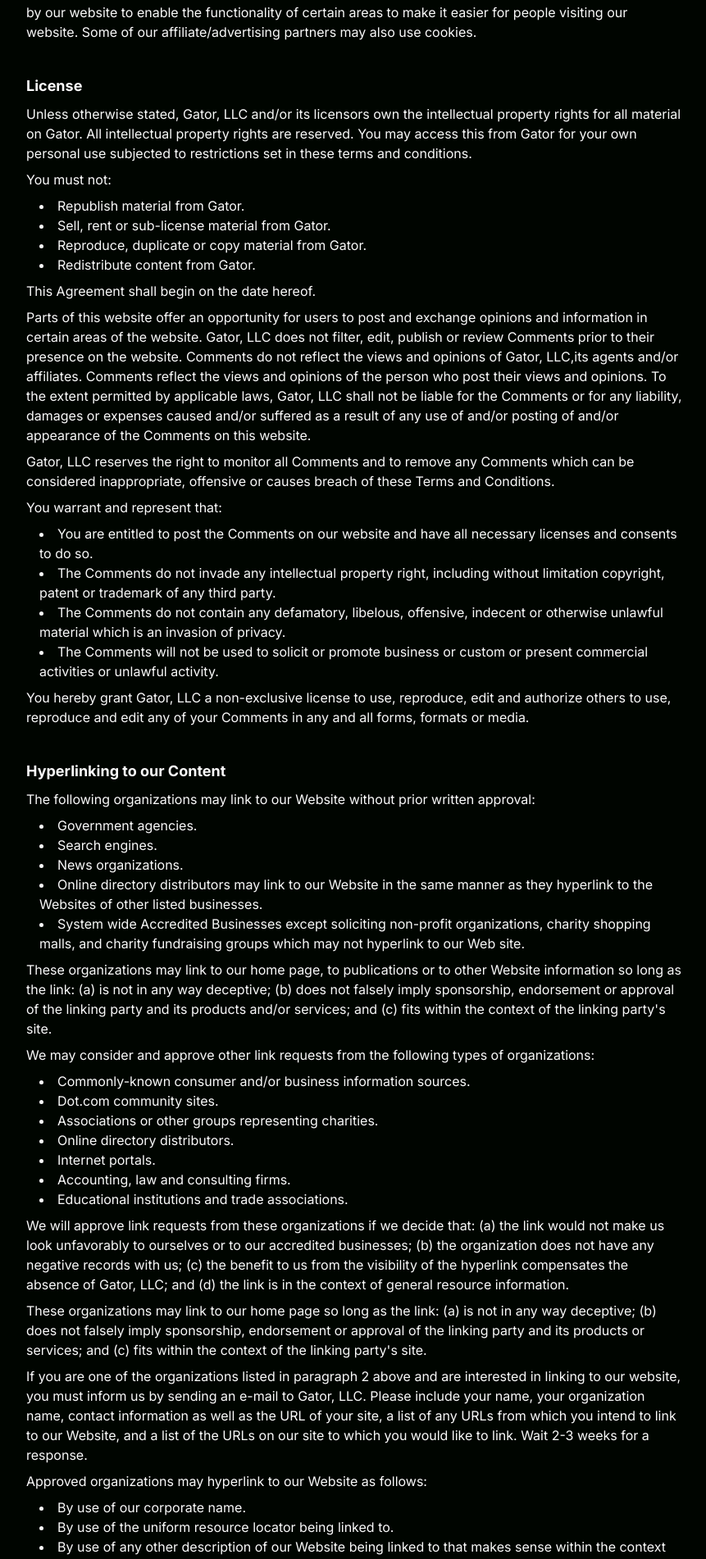
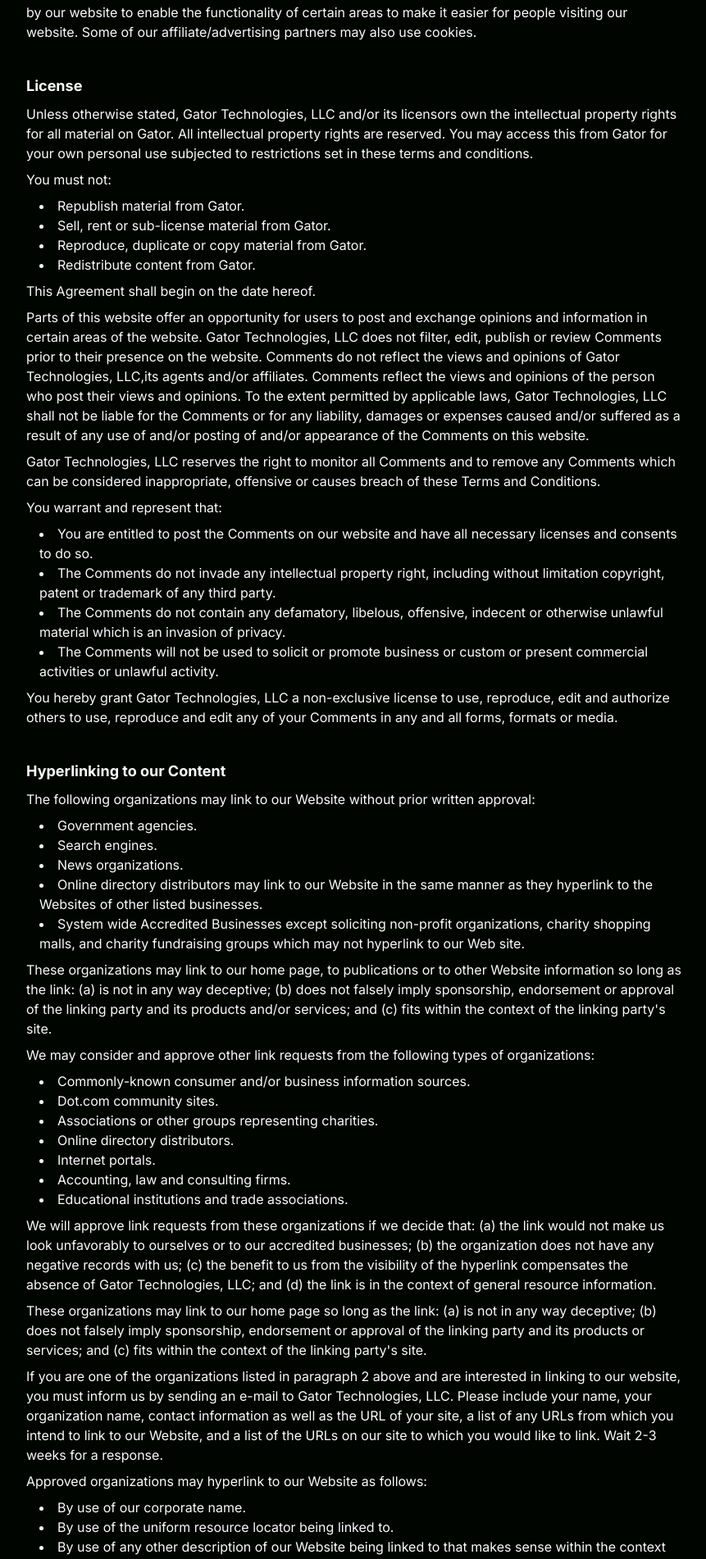
Before and after one commit to gator/gator, a Next.js app: page /terms in a window 1280 px wide. Shown: the part 881-2783 px from the top of the page at 82% size, without its empty margins (208-1069 px from the left). Built offline with nearby package versions, Linux system fonts and the light colour scheme.

Commit message:
fix build errors

```diff
--- a/app/company/page.tsx
+++ b/app/company/page.tsx
@@ -27,11 +27,11 @@
       <section className='my-10 lg:my-14'>
         <h2 className='text-xl mb-3 text-[#9CC2A0]'>Mission</h2>
         <p>
-          Gator's mission is to reduce burnout for healthcare providers by
+          Gator&apos;s mission is to reduce burnout for healthcare providers by
           providing software solutions that work alongside them. Having elegant,
           yet powerful solutions allow healthcare providers to spend more time
           focused on the patient rather than worrying about extraneous tasks
-          unrelated directly to the patient's concerns.
+          unrelated directly to the patient&apos;s concerns.
         </p>
       </section>
 
--- a/app/login/[[...rest]]/LoginForm.tsx
+++ b/app/login/[[...rest]]/LoginForm.tsx
@@ -1,6 +1,8 @@
 'use client'
 
+// @ts-ignore
 import * as Clerk from '@clerk/elements/common'
+// @ts-ignore
 import * as SignIn from '@clerk/elements/sign-in'
 import { useSearchParams } from 'next/navigation'
 
--- a/app/terms/page.tsx
+++ b/app/terms/page.tsx
@@ -18,7 +18,7 @@
 
       <p className='my-2'>
         These terms and conditions outline the rules and regulations for the use
-        of Gator, LLC's Website, located at https://gator.sh.
+        of Gator Technologies, LLC&apos;s Website, located at https://gator.sh.
       </p>
 
       <p className='my-2'>
@@ -29,29 +29,32 @@
 
       <p className='my-2'>
         The following terminology applies to these Terms and Conditions, Privacy
-        Statement and Disclaimer Notice and all Agreements: "Client", "You" and
-        "Your" refers to you, the person log on this website and compliant to
-        the Company's terms and conditions. "The Company", "Ourselves", "We",
-        "Our" and "Us", refers to our Company. "Party", "Parties", or "Us",
-        refers to both the Client and ourselves. All terms refer to the offer,
-        acceptance and consideration of payment necessary to undertake the
-        process of our assistance to the Client in the most appropriate manner
-        for the express purpose of meeting the Client's needs in respect of
-        provision of the Company's stated services, in accordance with and
-        subject to, prevailing law of us. Any use of the above terminology or
-        other words in the singular, plural, capitalization and/or he/she or
-        they, are taken as interchangeable and therefore as referring to same.
+        Statement and Disclaimer Notice and all Agreements: &quot;Client&quot;,
+        &quot;You&quot; and &quot;Your&quot; refers to you, the person log on
+        this website and compliant to the Company&apos;s terms and conditions.
+        &quot;The Company&quot;, &quot;Ourselves&quot;, &quot;We&quot;,
+        &quot;Our&quot; and &quot;Us&quot;, refers to our Company.
+        &quot;Party&quot;, &quot;Parties&quot;, or &quot;Us&quot;, refers to
+        both the Client and ourselves. All terms refer to the offer, acceptance
+        and consideration of payment necessary to undertake the process of our
+        assistance to the Client in the most appropriate manner for the express
+        purpose of meeting the Client&apos;s needs in respect of provision of
+        the Company&apos;s stated services, in accordance with and subject to,
+        prevailing law of us. Any use of the above terminology or other words in
+        the singular, plural, capitalization and/or he/she or they, are taken as
+        interchangeable and therefore as referring to same.
       </p>
 
       <h3 className='mt-10 text-lg font-bold'>Cookies</h3>
 
       <p className='my-2'>
         We employ the use of cookies. By accessing Gator, you agreed to use
-        cookies in agreement with the Gator, LLC's Privacy Policy.{' '}
+        cookies in agreement with the Gator Technologies, LLC&apos;s Privacy
+        Policy.
       </p>
 
       <p className='my-2'>
-        Most interactive websites use cookies to let us retrieve the user's
+        Most interactive websites use cookies to let us retrieve the user&apos;s
         details for each visit. Cookies are used by our website to enable the
         functionality of certain areas to make it easier for people visiting our
         website. Some of our affiliate/advertising partners may also use
@@ -61,11 +64,11 @@
       <h3 className='mt-10 text-lg font-bold'>License</h3>
 
       <p className='my-2'>
-        Unless otherwise stated, Gator, LLC and/or its licensors own the
-        intellectual property rights for all material on Gator. All intellectual
-        property rights are reserved. You may access this from Gator for your
-        own personal use subjected to restrictions set in these terms and
-        conditions.
+        Unless otherwise stated, Gator Technologies, LLC and/or its licensors
+        own the intellectual property rights for all material on Gator. All
+        intellectual property rights are reserved. You may access this from
+        Gator for your own personal use subjected to restrictions set in these
+        terms and conditions.
       </p>
 
       <p className='my-2'>You must not:</p>
@@ -84,21 +87,22 @@
 
       <p className='my-2'>
         Parts of this website offer an opportunity for users to post and
-        exchange opinions and information in certain areas of the website.
-        Gator, LLC does not filter, edit, publish or review Comments prior to
-        their presence on the website. Comments do not reflect the views and
-        opinions of Gator, LLC,its agents and/or affiliates. Comments reflect
-        the views and opinions of the person who post their views and opinions.
-        To the extent permitted by applicable laws, Gator, LLC shall not be
-        liable for the Comments or for any liability, damages or expenses caused
-        and/or suffered as a result of any use of and/or posting of and/or
-        appearance of the Comments on this website.
+        exchange opinions and information in certain areas of the website. Gator
+        Technologies, LLC does not filter, edit, publish or review Comments
+        prior to their presence on the website. Comments do not reflect the
+        views and opinions of Gator Technologies, LLC,its agents and/or
+        affiliates. Comments reflect the views and opinions of the person who
+        post their views and opinions. To the extent permitted by applicable
+        laws, Gator Technologies, LLC shall not be liable for the Comments or
+        for any liability, damages or expenses caused and/or suffered as a
+        result of any use of and/or posting of and/or appearance of the Comments
+        on this website.
       </p>
 
       <p className='my-2'>
-        Gator, LLC reserves the right to monitor all Comments and to remove any
-        Comments which can be considered inappropriate, offensive or causes
-        breach of these Terms and Conditions.
+        Gator Technologies, LLC reserves the right to monitor all Comments and
+        to remove any Comments which can be considered inappropriate, offensive
+        or causes breach of these Terms and Conditions.
       </p>
 
       <p className='my-2'>You warrant and represent that:</p>
@@ -124,9 +128,9 @@
       </ul>
 
       <p className='my-2'>
-        You hereby grant Gator, LLC a non-exclusive license to use, reproduce,
-        edit and authorize others to use, reproduce and edit any of your
-        Comments in any and all forms, formats or media.
+        You hereby grant Gator Technologies, LLC a non-exclusive license to use,
+        reproduce, edit and authorize others to use, reproduce and edit any of
+        your Comments in any and all forms, formats or media.
       </p>
 
       <h3 className='mt-10 text-lg font-bold'>Hyperlinking to our Content</h3>
@@ -156,7 +160,7 @@
         other Website information so long as the link: (a) is not in any way
         deceptive; (b) does not falsely imply sponsorship, endorsement or
         approval of the linking party and its products and/or services; and (c)
-        fits within the context of the linking party's site.
+        fits within the context of the linking party&apos;s site.
       </p>
 
       <p className='my-2'>
@@ -185,24 +189,26 @@
         that: (a) the link would not make us look unfavorably to ourselves or to
         our accredited businesses; (b) the organization does not have any
         negative records with us; (c) the benefit to us from the visibility of
-        the hyperlink compensates the absence of Gator, LLC; and (d) the link is
-        in the context of general resource information.
+        the hyperlink compensates the absence of Gator Technologies, LLC; and
+        (d) the link is in the context of general resource information.
       </p>
 
       <p className='my-2'>
         These organizations may link to our home page so long as the link: (a)
         is not in any way deceptive; (b) does not falsely imply sponsorship,
         endorsement or approval of the linking party and its products or
-        services; and (c) fits within the context of the linking party's site.
+        services; and (c) fits within the context of the linking party&apos;s
+        site.
       </p>
 
       <p className='my-2'>
         If you are one of the organizations listed in paragraph 2 above and are
         interested in linking to our website, you must inform us by sending an
-        e-mail to Gator, LLC. Please include your name, your organization name,
-        contact information as well as the URL of your site, a list of any URLs
-        from which you intend to link to our Website, and a list of the URLs on
-        our site to which you would like to link. Wait 2-3 weeks for a response.
+        e-mail to Gator Technologies, LLC. Please include your name, your
+        organization name, contact information as well as the URL of your site,
+        a list of any URLs from which you intend to link to our Website, and a
+        list of the URLs on our site to which you would like to link. Wait 2-3
+        weeks for a response.
       </p>
 
       <p className='my-2'>
@@ -217,13 +223,13 @@
         <li className='list-disc'>
           By use of any other description of our Website being linked to that
           makes sense within the context and format of content on the linking
-          party's site.
+          party&apos;s site.
         </li>
       </ul>
 
       <p className='my-2'>
-        No use of Gator, LLC's logo or other artwork will be allowed for linking
-        absent a trademark license agreement.
+        No use of Gator Technologies, LLC&apos;s logo or other artwork will be
+        allowed for linking absent a trademark license agreement.
       </p>
 
       <h3 className='mt-10 text-lg font-bold'>iFrames</h3>
@@ -251,7 +257,7 @@
         We reserve the right to request that you remove all links or any
         particular link to our Website. You approve to immediately remove all
         links to our Website upon request. We also reserve the right to amen
-        these terms and conditions and it's linking policy at any time. By
+        these terms and conditions and it&apos;s linking policy at any time. By
         continuously linking to our Website, you agree to be bound to and follow
         these linking terms and conditions.
       </p>
```
Also changed, not shown: app/privacy/page.tsx (+26 -24 lines).
